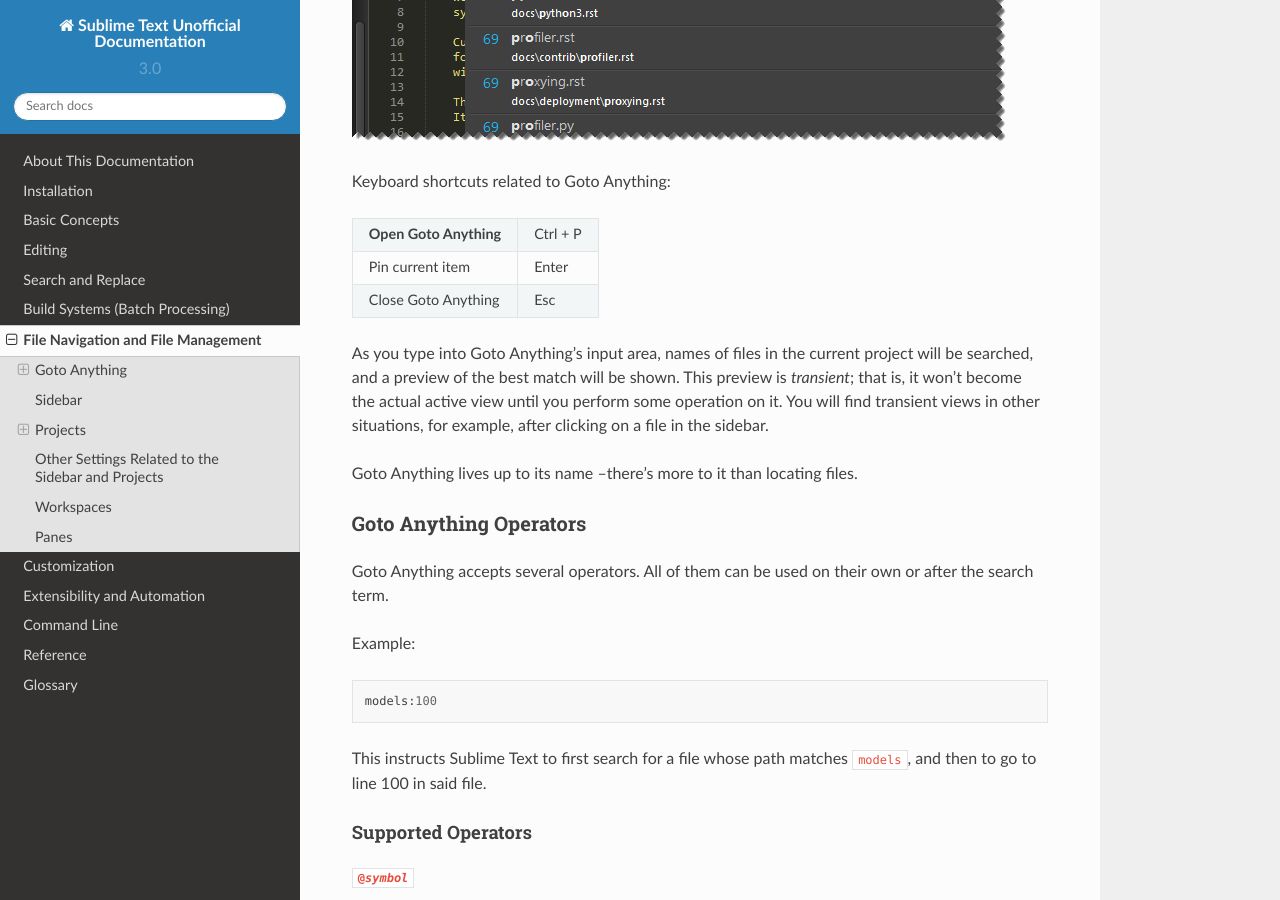
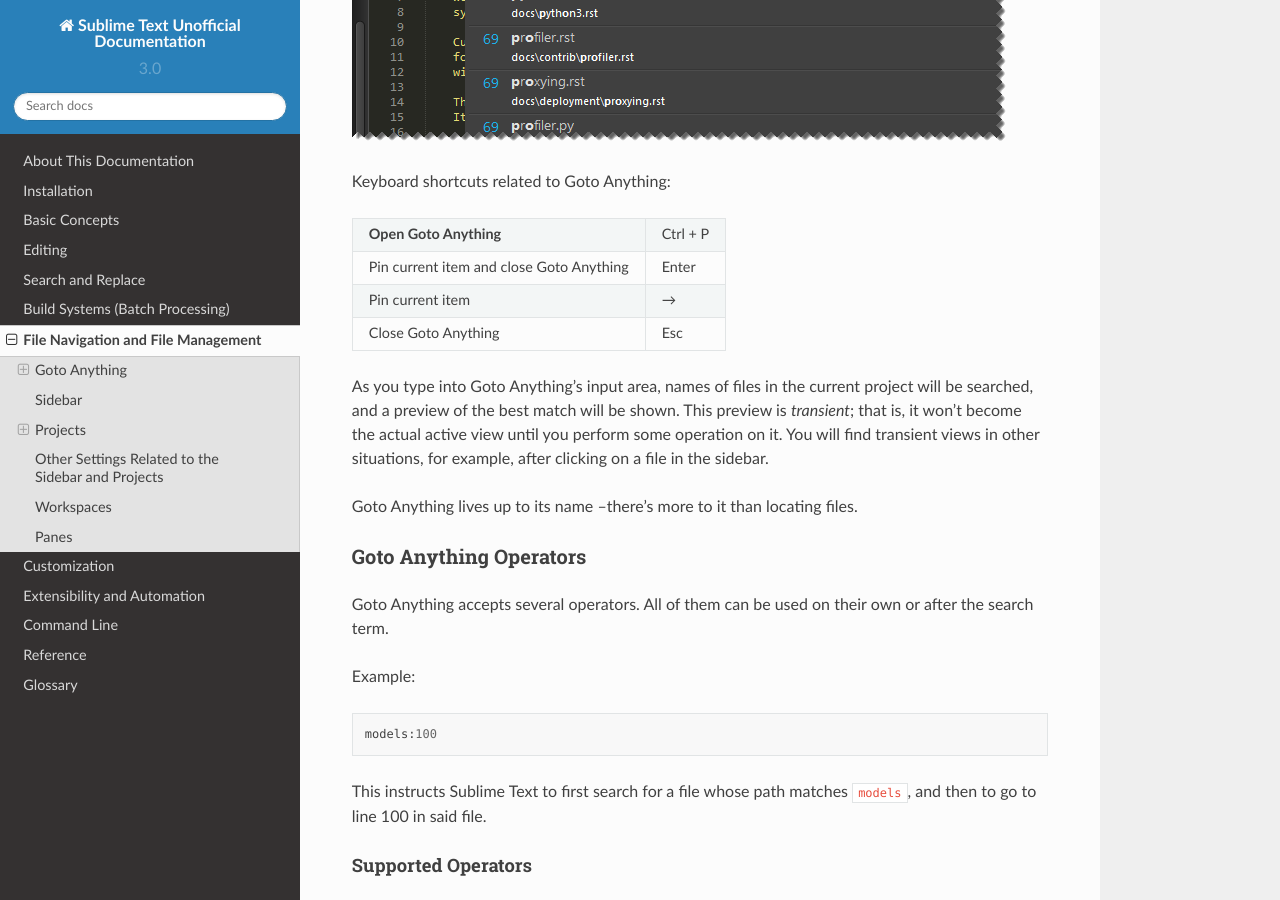
Before and after one commit to guillermooo/sublime-undocs, a Sphinx documentation site: the page built from source/file_management/file_management.rst, in a window 1280 px wide and 900 px high, scrolled down 690 px. Built offline with Sphinx 7.4.7 and the Read the Docs theme 2.0.0, drawn with Linux system fonts in a browser that asks for light colours.

Commit message:
Add right arrow key binding for goto anything

```diff
--- a/source/file_management/file_management.rst
+++ b/source/file_management/file_management.rst
@@ -27,7 +27,10 @@
 +------------------------+------------------------+
 | **Open Goto Anything** | Ctrl + P               |
 +------------------------+------------------------+
-| Pin current item       | Enter                  |
+| Pin current item and   | Enter                  |
+| close Goto Anything    |                        |
++------------------------+------------------------+
+| Pin current item       | →                      |
 +------------------------+------------------------+
 | Close Goto Anything    | Esc                    |
 +------------------------+------------------------+
```
